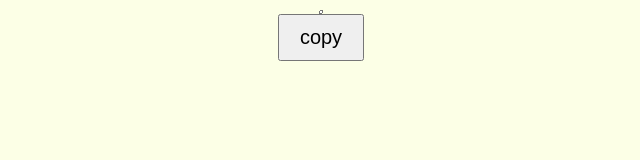
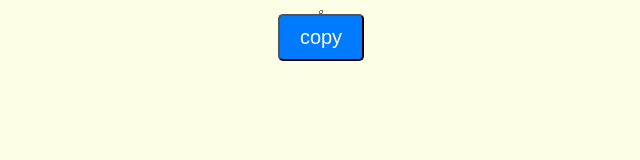
Before and after one commit to Bhavin66763/copy, a plain HTML site: page index.html in a window 1280 px wide. Shown: the whole page, without its empty margins (319-959 px from the left). Drawn offline with Linux system fonts and the light colour scheme.

Commit message:
Update index.html
button changes

```diff
--- a/index.html
+++ b/index.html
@@ -28,6 +28,9 @@
             padding: 10px 20px; /* Verdoppelte Größe für den Knopf */
             font-size: 20px; /* Größere Schriftgröße */
             cursor: pointer;
+            color: white;
+            border-radius: 5px;
+            background-color: #007BFF;
         }
     </style>
 </head>
```
